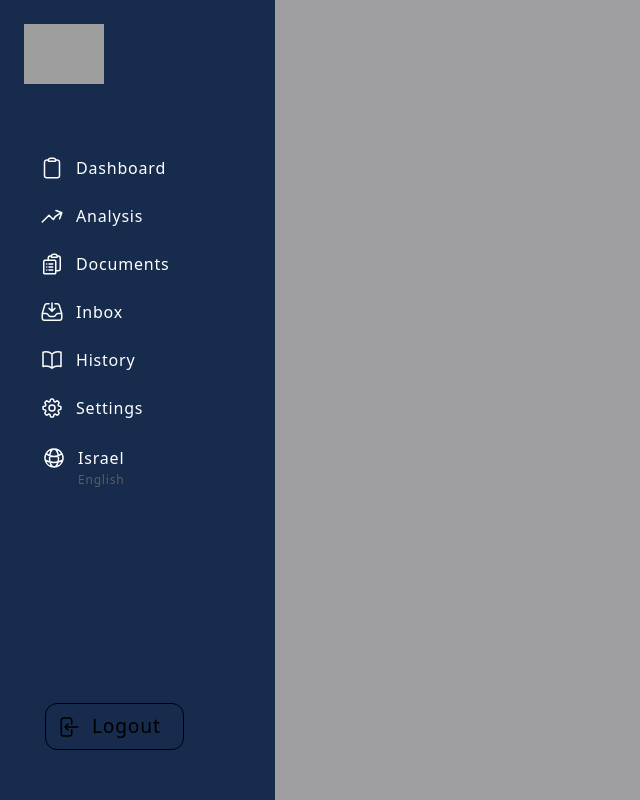
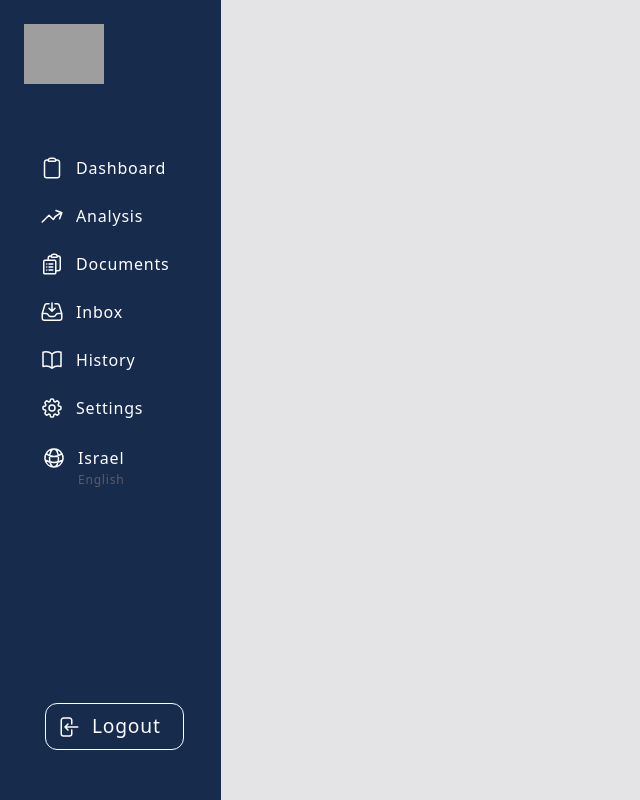
Before and after one commit to Okeanid-ISR/Tutors-web-site, a React (Vite) app: page / in a window 1280 px wide. Shown: the whole page, without its empty margins (0-640 px from the left). Built offline with nearby package versions, Linux system fonts and the light colour scheme; grey boxes are pictures that could not be loaded.

Commit message:
Wip: sideBar build in progress

```diff
--- a/src/components/SideBar.jsx
+++ b/src/components/SideBar.jsx
@@ -1,9 +1,10 @@
 const SideBar = () => {
     return (
-        <nav className="fixed inset-0 bg-[rgba(0,0,0,0.3)] backdrop-blue-sm z-10">
-            <div className="w-[275px] bg-regal-blue absolute left-0 h-screen">
+        <nav className="fixed w-full max-w-xxl inset-0 backdrop-blue-sm z-10">
+            <div className="bg-regal-blue absolute left-0 h-screen">
                 <div className="p-[24px] mb-[36px] flex justify-start items-center">
-                    <img className="w-[80px] cursor-pointer" src="https://cdn-icons-png.flaticon.com/512/2179/2179415.png"/>
+                    <img className="w-[80px] cursor-pointer"
+                         src="https://cdn-icons-png.flaticon.com/512/2179/2179415.png"/>
                     {/*<span className="hover:text-2xl transition  ml-[12px] text-[1.4rem] font-medium tracking-wider cursor-pointer text-white">LearnLift</span>*/}
                 </div>
                 <ul className="py-[6px] px-[32px] text-[#393ch1]">
@@ -91,16 +92,18 @@ const SideBar = () => {
                             </svg>
                             <span className="ml-[12px] flex flex-col">
                                 <span>Israel</span>
-                                <span className="transition text-[#5c5d61] hover:text-[#181b21] hover:shadow-border text-[12px] leading-[20px]">English</span>
+                                <span
+                                    className="transition text-[#5c5d61] hover:text-[#181b21] hover:shadow-border text-[12px] leading-[20px]">English</span>
                             </span>
                         </a>
                     </li>
                 </ul>
 
             </div>
-            <div className="fixed bottom-[50px] left-[45px] flex tracking-wider
-                            rounded-xl transition duration-[0.3s] hover:bg-[#f5f5f5] hover:text-[#181b21] py-[8px] px-[10px] border-[1.8px] border-[black]">
-                <a href="#" className="font-medium flex items-center">
+            <div className="fixed cursor-pointer bottom-[50px] left-[45px] flex tracking-wider
+                            rounded-xl transition duration-[0.3s] hover:bg-[#f5f5f5] flex hover:text-[#181b21]
+                             text-white py-[8px] px-[10px] border-[1.8px] border-[white] hover:border-[black]">
+                <a href="#" className="font-medium flex items-center hover:text-[#000000]">
                     <svg xmlns="http://www.w3.org/2000/svg" fill="none" viewBox="0 0 24 24" stroke-width="1.5"
                          stroke="currentColor" className="w-6 h-6">
                         <path stroke-linecap="round" stroke-linejoin="round"
```
Lines whose indentation alone changed are shown as unchanged.
